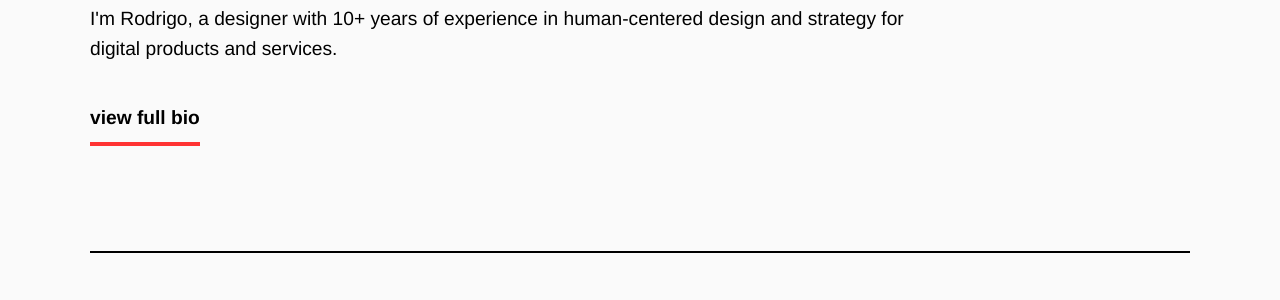
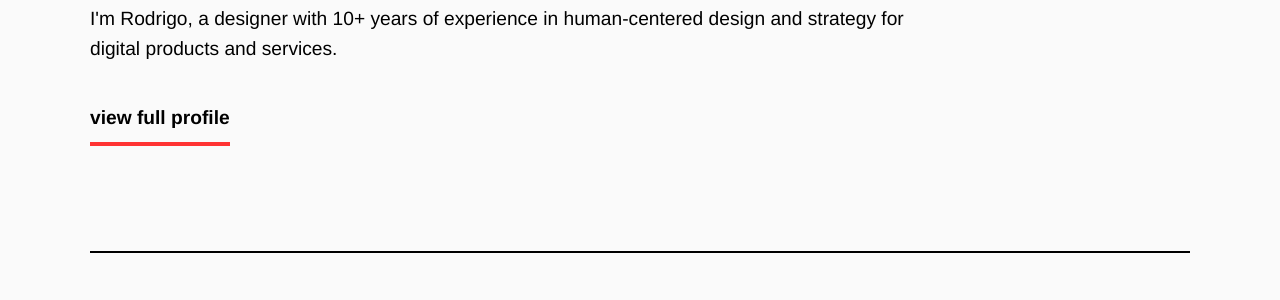
Before and after one commit to drigoteixeira/drigoteixeira.github.io, a Jekyll site: the page built from index.html, in a window 1280 px wide and 900 px high. Shown: the part 408-708 px from the top of the window. Built offline with Jekyll 4.4.1, drawn with Linux system fonts in a browser that asks for light colours; nearby versions of some CDN libraries.

Commit message:
Update cover and button

```diff
--- a/index.html
+++ b/index.html
@@ -7,7 +7,7 @@ layout: home2
         <div class="nine columns">
             <h1>Shaping digital experiences that help <span>people</span> and <span>businesses</span>.</h1>
             <p>I'm Rodrigo, a designer with 10+ years of experience in human-centered design and strategy for digital products and services.</p>
-            <p><a href="/about/" class="button">view full bio</a></p>
+            <p><a href="/about/" class="button">view full profile</a></p>
         </div>
     </div>
     <hr> </div>
```
Also changed, not shown: img/cover.jpg.
